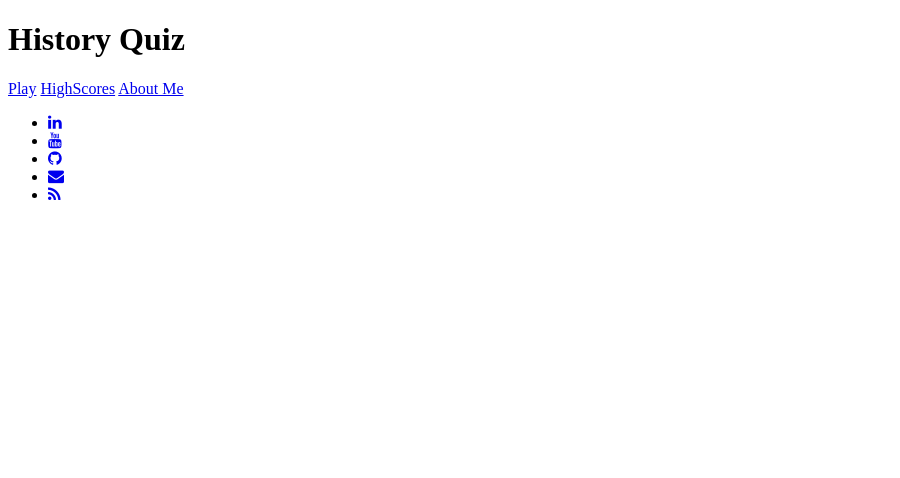
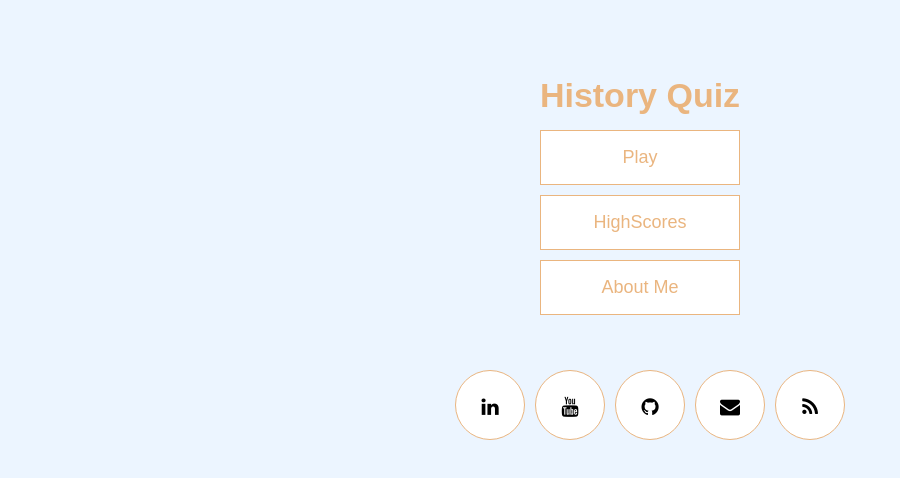
Before and after one commit to cancalkan/History-Quiz, a plain HTML site: page index.html in a window 1280 px wide. Shown: the whole page, without its empty margins (0-900 px from the left). Drawn offline with Linux system fonts and the light colour scheme; the site is published under a folder, as on GitHub Pages, so addresses that start at the root find nothing.

Commit message:
Update index.html

```diff
--- a/index.html
+++ b/index.html
@@ -6,7 +6,7 @@
     <meta name="viewport" content="width=device-width, initial-scale=1.0">
     <title>History Quiz by Can Calkan</title>
     <link rel="stylesheet" href="https://stackpath.bootstrapcdn.com/font-awesome/4.7.0/css/font-awesome.min.css">
-    <link rel="stylesheet" href="/css/homepage.css">
+    <link rel="stylesheet" href="css/homepage.css">
 </head>
 
 
@@ -16,8 +16,8 @@
     <div class="container">
         <div id="home" class="flex-center flex-column">
             <h1> History Quiz </h1>
-            <a class="btn" href="/game.html">Play</a>
-            <a class="btn" href="/highscores.html">HighScores</a>
+            <a class="btn" href="game.html">Play</a>
+            <a class="btn" href="highscores.html">HighScores</a>
             <a class="btn" href="https://cancalkan.github.io/"  target="_blank rel="noopener noreferrer">About Me</a>
 
 
```
